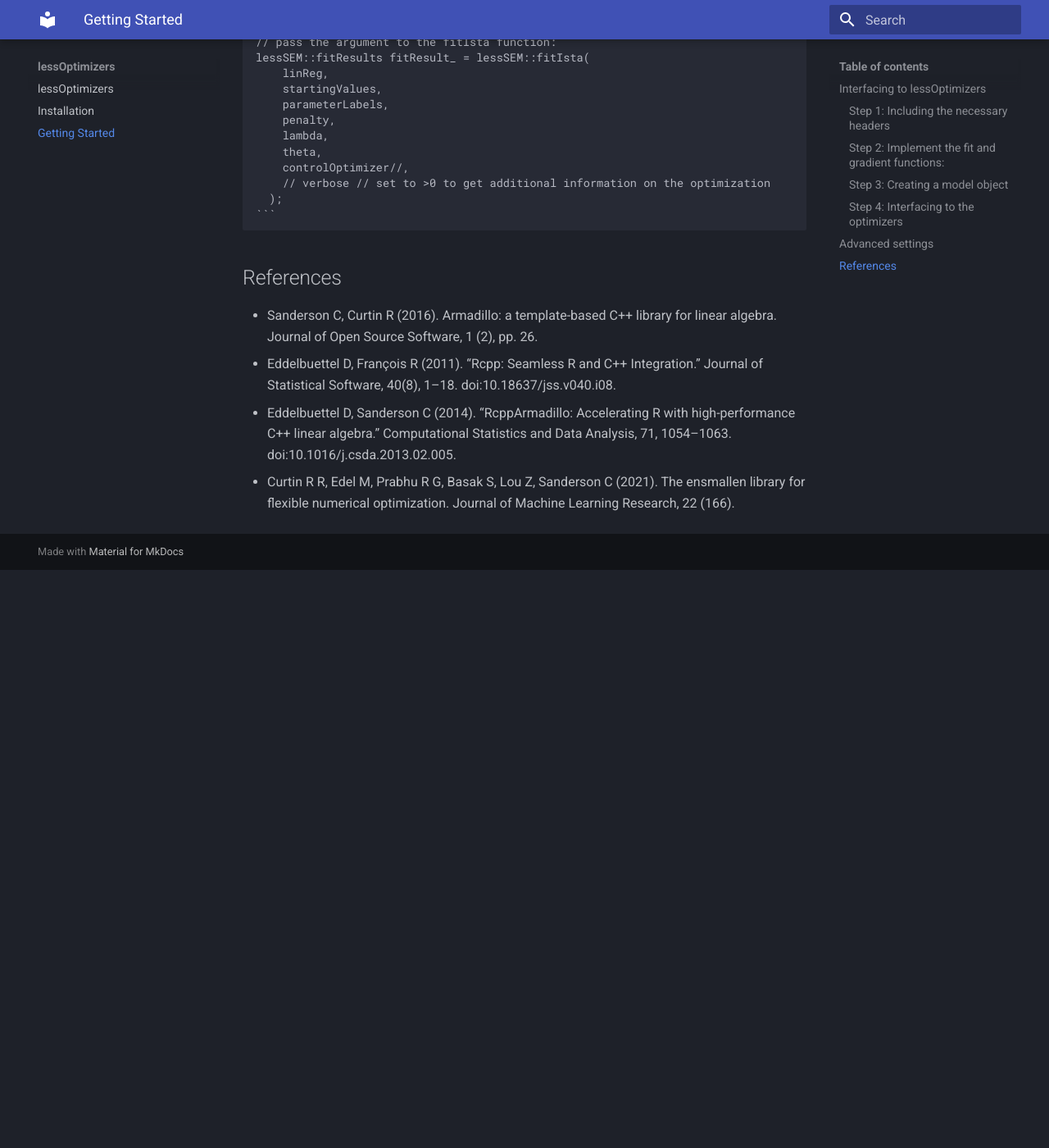
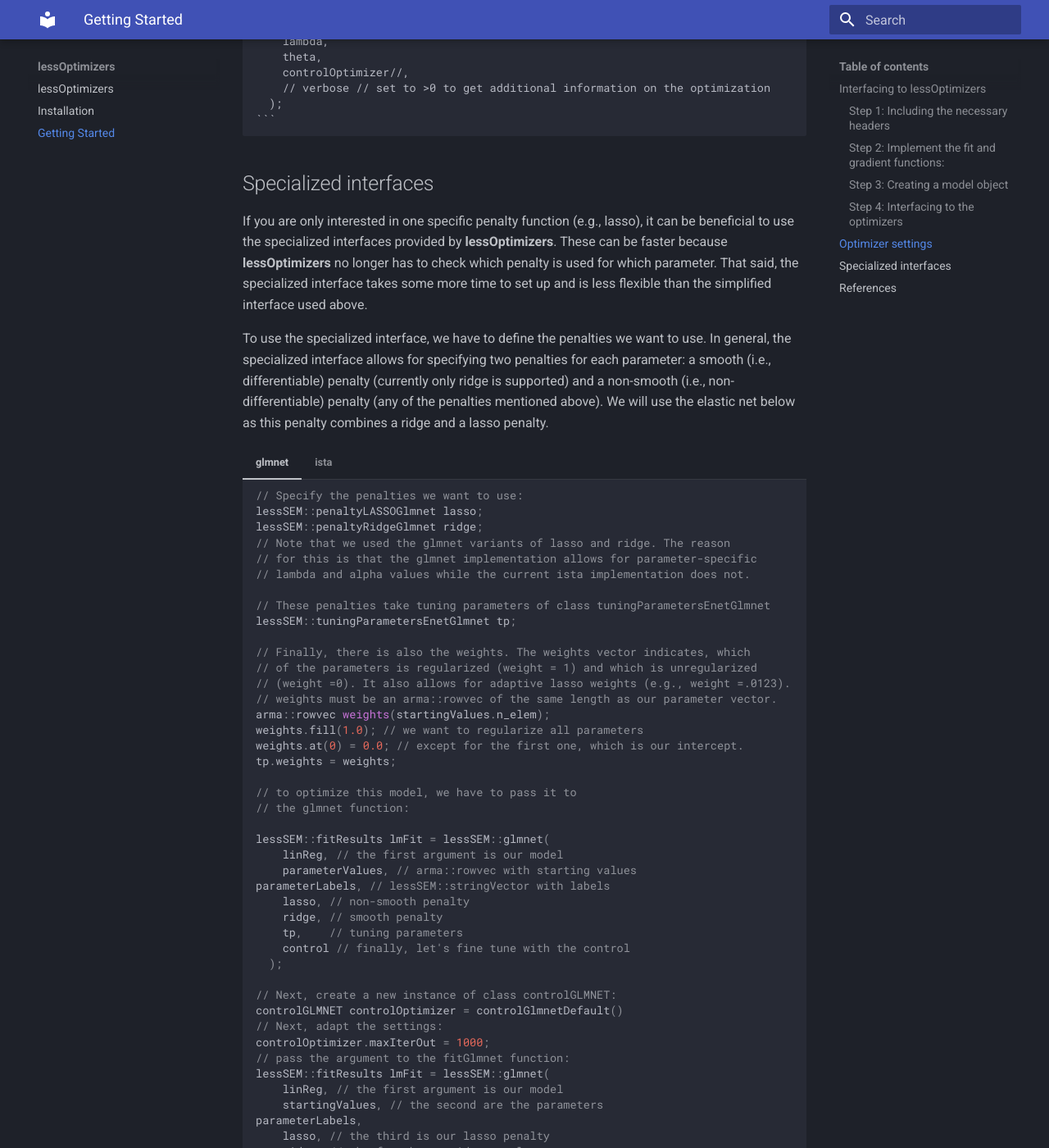
Before and after one commit to jhorzek/lesstimate, an MkDocs documentation site: the page built from docs/2-getting-started.md, in a window 1280 px wide and 1400 px high, scrolled down 7741 px. Shown: the whole window at 82% size. Built offline with MkDocs 1.6.1 and Material for MkDocs 9.7.7, drawn with Linux system fonts in a browser that asks for light colours; before the commit the page ends 8436 px from its top, so only the background shows below that; some of the changed text lies outside the part shown.

Commit message:
Update 2-getting-started.md

````diff
--- a/docs/2-getting-started.md
+++ b/docs/2-getting-started.md
@@ -230,28 +230,7 @@
 Now we have to specify the values for our tuning parameters. These
 depend on the penalty we want to use:
 
-$$
-\begin{array}{l|llll}
-	\text{penalty} & \text{function} & \text{optimizer} & \text{reference}\\
-	\hline
-	\text{ridge} & p( x_j) = \lambda x_j^2 & \text{glmnet, ista} & \text{(Hoerl \& Kennard, 1970)}\\
-	\text{lasso} & p( x_j) = \lambda| x_j| & \text{glmnet, ista} & \text{(Tibshirani, 1996)}\\
-	\text{adaptive lasso} & p( x_j) = \frac{1}{w_j}\lambda| x_j| & \text{glmnet, ista} & \text{(Zou, 2006)}\\
-	\text{elastic net} & p( x_j) = \alpha\lambda| x_j| + (1-\alpha)\lambda x_j^2 & \text{glmnet, ista} & \text{(Zou \& Hastie, 2005)}\\
-	\text{cappedL1} & p( x_j) = \lambda \min(| x_j|, \theta); \theta > 0 &\text{glmnet,ista}& \text{(Zhang, 2010)}\\
-	\text{lsp} & p( x_j) = \lambda \log(1 + |x_j|/\theta); \theta > 0 &\text{glmnet,ista}& \text{(Candès et al., 2008)} \\
-	\text{scad} & p( x_j) = \begin{cases}
-		\lambda |x_j| & \text{if } |x_j| \leq \lambda\\
-		\frac{-x_j^2 + 2\theta\lambda |x_j| - \lambda^2}{2(\theta -1)} & \text{if } \lambda < |x_j| \leq \lambda\theta \\
-		(\theta + 1) \lambda^2/2 & \text{if } |x_j| \geq \theta\lambda\\
-	\end{cases}; \theta > 2 &\text{glmnet,ista}& \text{(Fan \& Li, 2001)} \\
-	\text{mcp} & p( x_j) =
-	\begin{cases}
-		\lambda |x_j| - x_j^2/(2\theta) & \text{if } |x_j| \leq \theta\lambda\\
-		\theta\lambda^2/2 & \text{if } |x_j| > \lambda\theta
-	\end{cases}; \theta > 0 &\text{glmnet,ista}& \text{(Zhang, 2010)}
-\end{array}
-$$
+![peanlty functions](penaltyFunctions.png)
 
 Note that some penalty functions only have $\lambda$ as tuning parameter, while others
 have $\lambda$ and $\theta$. The interface used below does not support elastic net penalties;
@@ -338,7 +317,7 @@
 Returning this Hessian is useful because it can be used as input for the next optimization if glmnet is
 used with multiple tuning parameter settings (e.g., $\lambda \in \{0, .1, .2, ..., 1\}$.
 
-## Advanced settings
+## Optimizer settings
 
 The default settings of the optimizers may not work for your use case. Adapting these settings can therefore be crucial for a
 succesful optimization. In the `fitGlmnet` and `fitIsta` functions above, the optimizer settings are adapted using the `controlOptimizer`
@@ -364,7 +343,7 @@
 
     ``` c++
     // First, create a new instance of class controlGLMNET:
-    controlGLMNET controlOptimizer = controlGlmnetDefault()
+    lessSEM::controlGLMNET controlOptimizer = controlGlmnetDefault()
     // Next, adapt the settings:
     controlOptimizer.maxIterOut = 1000;
     // pass the argument to the fitGlmnet function:
@@ -379,6 +358,110 @@
 	      arma::mat(1, 1, arma::fill::ones), // initial Hessian
         controlOptimizer//,
         // verbose // set to >0 to get additional information on the optimization
+      );
+    ```
+
+=== "ista"
+
+    The ista optimizer has the following additional settings:
+
+    - `L0`: a `double` controling the step size used in the first iteration
+    - `eta`: a `double` controling by how much the step size changes in inner iterations with $(\eta^i)*L$, where $i$ is the inner iteration
+    - `accelerate`: a `bool`; if  the extrapolation parameter is used to accelerate ista (see, e.g., Parikh, N., & Boyd, S. (2013). Proximal Algorithms.
+    Foundations and Trends in Optimization, 1(3), 123–231., p. 152)
+    - `maxIterOut`: an `int` specifying the maximal number of outer iterations
+    - `maxIterIn`: an `int` specifying the maximal number of inner iterations
+    - `breakOuter`: a `double` specyfing the stopping criterion for outer iterations
+    - `breakInner`: a `double` specyfing the stopping criterion for inner iterations
+    - `convCritInner`: a `convCritInnerIsta` that specifies the inner breaking condition. Can be set to `lessSEM::istaCrit` (see Beck & Teboulle (2009);
+     Remark 3.1 on p. 191 (ISTA with backtracking)) or `lessSEM::gistCrit` (see Gong et al., 2013; Equation 3)
+    - `sigma`: a `double` in (0,1) that is used by the gist convergence criterion. Larger sigma enforce larger improvement in fit
+    - `stepSizeIn`: a `stepSizeInheritance` that specifies how step sizes should be carried forward from iteration to iteration.
+  `lessSEM::initial`: resets the step size to L0 in each iteration, `lessSEM::istaStepInheritance`: takes the previous step
+  size as initial value for the next iteration, `lessSEM::barzilaiBorwein`: uses the Barzilai-Borwein procedure,
+  `lessSEM::stochasticBarzilaiBorwein`: uses the Barzilai-Borwein procedure, but sometimes resets the step size;
+  this can help when the optimizer is caught in a bad spot.
+    - `sampleSize`: an `int` that can be used to scale the fitting function down if the fitting function depends on the sample size
+    - `verbose`: an `int`, where 0 prints no additional information, > 0 prints GLMNET iterations
+
+    ``` c++
+    // First, create a new instance of class controlIsta:
+    lessSEM::controlIsta controlOptimizer = controlIstaDefault()
+    // Next, adapt the settings:
+    controlOptimizer.maxIterOut = 1000;
+    // pass the argument to the fitIsta function:
+    lessSEM::fitResults fitResult_ = lessSEM::fitIsta(
+      	linReg,
+      	startingValues,
+      	parameterLabels,
+      	penalty,
+      	lambda,
+      	theta,
+        controlOptimizer//,
+        // verbose // set to >0 to get additional information on the optimization
+      );
+    ```
+
+## Specialized interfaces
+
+If you are only interested in one specific penalty function (e.g., lasso), it can be beneficial to use the specialized interfaces provided by **lessOptimizers**.
+These can be faster because **lessOptimizers** no longer has to check which penalty is used for which parameter. That said, the specialized interface takes
+some more time to set up and is less flexible than the simplified interface used above.
+
+To use the specialized interface, we have to define the penalties we want to use. In general,
+the specialized interface allows for specifying two penalties for each parameter: a smooth (i.e., differentiable)
+penalty (currently only ridge is supported) and a non-smooth (i.e., non-differentiable) penalty (any of the penalties mentioned above). We will use
+the elastic net below as this penalty combines a ridge and a lasso penalty.
+
+=== "glmnet"
+
+    ``` c++
+    // Specify the penalties we want to use:
+    lessSEM::penaltyLASSOGlmnet lasso;
+    lessSEM::penaltyRidgeGlmnet ridge;
+    // Note that we used the glmnet variants of lasso and ridge. The reason
+    // for this is that the glmnet implementation allows for parameter-specific
+    // lambda and alpha values while the current ista implementation does not.
+
+    // These penalties take tuning parameters of class tuningParametersEnetGlmnet
+    lessSEM::tuningParametersEnetGlmnet tp;
+
+    // Finally, there is also the weights. The weights vector indicates, which
+    // of the parameters is regularized (weight = 1) and which is unregularized
+    // (weight =0). It also allows for adaptive lasso weights (e.g., weight =.0123).
+    // weights must be an arma::rowvec of the same length as our parameter vector.
+    arma::rowvec weights(startingValues.n_elem);
+    weights.fill(1.0); // we want to regularize all parameters
+    weights.at(0) = 0.0; // except for the first one, which is our intercept.
+    tp.weights = weights;
+
+    // to optimize this model, we have to pass it to
+    // the glmnet function:
+
+    lessSEM::fitResults lmFit = lessSEM::glmnet(
+        linReg, // the first argument is our model
+        parameterValues, // arma::rowvec with starting values
+	parameterLabels, // lessSEM::stringVector with labels
+        lasso, // non-smooth penalty
+        ridge, // smooth penalty
+        tp,    // tuning parameters
+        control // finally, let's fine tune with the control
+      );
+
+    // Next, create a new instance of class controlGLMNET:
+    controlGLMNET controlOptimizer = controlGlmnetDefault()
+    // Next, adapt the settings:
+    controlOptimizer.maxIterOut = 1000;
+    // pass the argument to the fitGlmnet function:
+    lessSEM::fitResults lmFit = lessSEM::glmnet(
+        linReg, // the first argument is our model
+        startingValues, // the second are the parameters
+	parameterLabels,
+        lasso, // the third is our lasso penalty
+        ridge, // the fourth our ridge penalty
+        tp//, // the fifth is our tuning parameter
+        //controlOptimizer // optional: control the optimizer; here, we can
+	// also specify the initialHessian (see above)
       );
     ```
 
````
